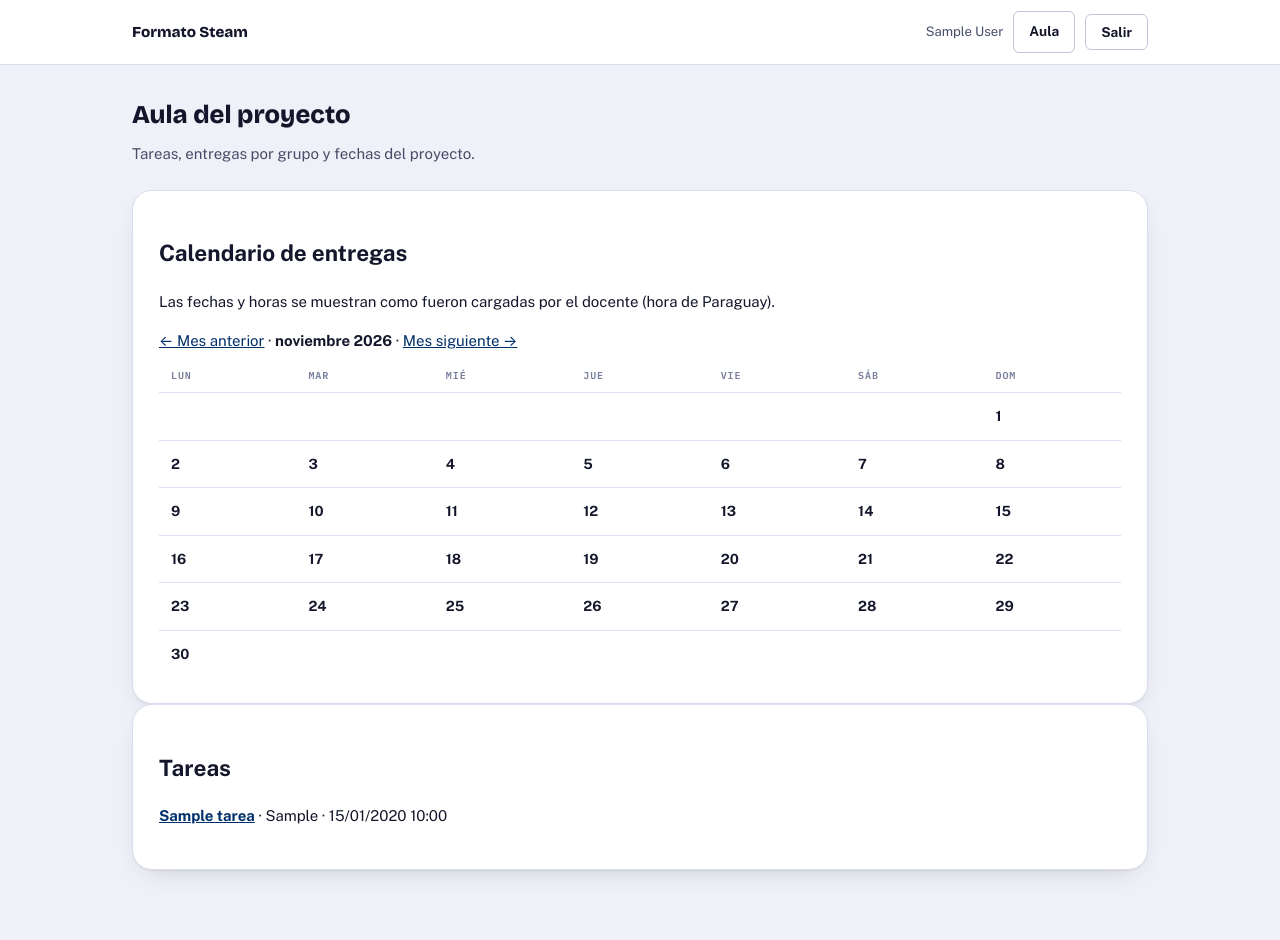
After one commit to marian876/steam, a Laravel app: page /aula in a window 1280 px wide. The commit adds this page. Run offline with Laravel 12, Linux system fonts and the light colour scheme; a user stored in the database is signed in; tables that the repository leaves empty hold one stand-in row (values such as "Sample post").

Commit message:
Preparar aula con entregas grupales y calendario

```diff
--- /dev/null
+++ b/app/Http/Controllers/AulaController.php
@@ -0,0 +1,147 @@
+<?php
+
+namespace App\Http\Controllers;
+
+use App\Models\Grupo;
+use App\Models\User;
+use Carbon\Carbon;
+use Illuminate\Http\Request;
+use Illuminate\Support\Facades\DB;
+use Illuminate\Support\Facades\Storage;
+use Illuminate\Validation\Rule;
+
+class AulaController extends Controller
+{
+    private function docente(Request $request): void
+    {
+        abort_unless($request->user()->esDocente(), 403);
+    }
+
+    private function acceder(Request $request, object $tarea): void
+    {
+        if ($request->user()->esDocente()) {
+            return;
+        }
+        abort_unless($request->user()->esAlumno() && DB::table('aula_integrantes_autorizados')
+            ->where('user_id', $request->user()->id)->where('grupo_id', $tarea->grupo_id)->exists()
+            && DB::table('grupo_user')->where('user_id', $request->user()->id)->where('grupo_id', $tarea->grupo_id)->exists(), 404);
+    }
+
+    public function index(Request $request)
+    {
+        $user = $request->user();
+        $mes = $request->query('mes', now('America/Asuncion')->format('Y-m'));
+        if (! is_string($mes) || ! preg_match('/^\d{4}-(0[1-9]|1[0-2])$/', $mes)) {
+            $mes = now('America/Asuncion')->format('Y-m');
+        }
+        $tareas = DB::table('aula_tareas')->orderByRaw('vence_en IS NULL')->orderBy('vence_en');
+        if (! $user->esDocente()) {
+            $tareas->whereIn('grupo_id', DB::table('aula_integrantes_autorizados')->where('user_id', $user->id)->select('grupo_id'))
+                ->whereIn('grupo_id', DB::table('grupo_user')->where('user_id', $user->id)->select('grupo_id'));
+        }
+
+        return view('aula.index', [
+            'tareas' => $tareas->get(),
+            'grupos' => $user->esDocente() ? Grupo::ordenados()->get() : collect(),
+            'usuarios' => $user->esDocente() ? User::where('rol', User::ROL_ALUMNO)->orderBy('name')->get() : collect(),
+            'mes' => Carbon::createFromFormat('!Y-m', $mes, 'America/Asuncion'),
+        ]);
+    }
+
+    public function crearTarea(Request $request)
+    {
+        $this->docente($request);
+        $datos = $request->validate([
+            'grupo_id' => ['required', 'integer', Rule::exists('grupos', 'id')->where('activo', true)],
+            'titulo' => ['required', 'string', 'max:180'],
+            'materia' => ['required', 'string', 'max:100'],
+            'consigna' => ['required', 'string', 'max:10000'],
+            'vence_en' => ['nullable', 'date'],
+        ]);
+        $datos['docente_id'] = $request->user()->id;
+        $datos['created_at'] = $datos['updated_at'] = now();
+        DB::table('aula_tareas')->insert($datos);
+
+        return redirect('/aula')->with('aviso', 'Tarea creada.');
+    }
+
+    public function mostrar(Request $request, int $tarea)
+    {
+        $actividad = DB::table('aula_tareas')->where('id', $tarea)->first();
+        abort_unless($actividad, 404);
+        $this->acceder($request, $actividad);
+        $entregas = DB::table('aula_entregas')->where('tarea_id', $tarea)->orderByDesc('id')->get();
+        $devoluciones = DB::table('aula_devoluciones')->whereIn('entrega_id', $entregas->pluck('id'))->orderBy('id')->get()->groupBy('entrega_id');
+
+        return view('aula.tarea', compact('actividad', 'entregas', 'devoluciones'));
+    }
+
+    public function entregar(Request $request, int $tarea)
+    {
+        $actividad = DB::table('aula_tareas')->where('id', $tarea)->first();
+        abort_unless($actividad, 404);
+        abort_unless($request->user()->esAlumno(), 403);
+        $this->acceder($request, $actividad);
+        abort_unless(Grupo::where('id', $actividad->grupo_id)->where('activo', true)->exists(), 403);
+        $datos = $request->validate([
+            'archivo' => ['required', 'file', 'mimes:pdf,docx,xlsx,pptx,png,jpg,jpeg', 'extensions:pdf,docx,xlsx,pptx,png,jpg,jpeg', 'max:20480'],
+            'comentario' => ['nullable', 'string', 'max:5000'],
+        ]);
+        $archivo = $request->file('archivo')->store('entregas', 'local');
+        abort_unless($archivo, 500);
+        DB::table('aula_entregas')->insert([
+            'tarea_id' => $tarea, 'alumno_id' => $request->user()->id,
+            'archivo' => $archivo, 'nombre_original' => basename($request->file('archivo')->getClientOriginalName()),
+            'comentario' => $datos['comentario'] ?? null, 'created_at' => now(), 'updated_at' => now(),
+        ]);
+
+        return back()->with('aviso', 'Entrega del grupo guardada. Se conserva el historial de versiones.');
+    }
+
+    public function descargar(Request $request, int $entrega)
+    {
+        $item = DB::table('aula_entregas')->where('id', $entrega)->first();
+        abort_unless($item, 404);
+        $tarea = DB::table('aula_tareas')->where('id', $item->tarea_id)->first();
+        abort_unless($tarea, 404);
+        $this->acceder($request, $tarea);
+        abort_unless(Storage::disk('local')->exists($item->archivo), 404);
+
+        return Storage::disk('local')->download($item->archivo, $item->nombre_original);
+    }
+
+    public function devolver(Request $request, int $entrega)
+    {
+        $this->docente($request);
+        abort_unless(DB::table('aula_entregas')->where('id', $entrega)->exists(), 404);
+        $datos = $request->validate(['comentario' => ['required', 'string', 'max:10000']]);
+        DB::table('aula_devoluciones')->insert(['entrega_id' => $entrega, 'docente_id' => $request->user()->id, 'comentario' => $datos['comentario'], 'created_at' => now(), 'updated_at' => now()]);
+
+        return back()->with('aviso', 'Devolución guardada para el grupo.');
+    }
+
+    public function autorizar(Request $request)
+    {
+        $this->docente($request);
+        $datos = $request->validate([
+            'user_id' => ['required', 'integer', Rule::exists('users', 'id')->where('rol', User::ROL_ALUMNO)],
+            'grupo_id' => ['required', 'integer', Rule::exists('grupos', 'id')->where('activo', true)],
+        ]);
+        $alumno = User::findOrFail($datos['user_id']);
+        $grupo = Grupo::findOrFail($datos['grupo_id']);
+        if ($alumno->curso) {
+            $esperado = (str_starts_with($grupo->curso, '2') ? '2do' : (str_starts_with($grupo->curso, '3') ? '3ro' : '')).' '.strtoupper($grupo->especialidad).' '.strtoupper($grupo->seccion);
+            abort_unless($esperado === $alumno->curso, 422, 'El grupo no corresponde al curso registrado del alumno.');
+        }
+        $ids = $alumno->grupos()->pluck('grupos.id')->push($grupo->id)->unique()->all();
+        if ($error = User::errorGruposAlumno($ids)) {
+            return back()->withErrors(['grupo_id' => $error]);
+        }
+        DB::transaction(function () use ($alumno, $grupo, $request) {
+            $alumno->grupos()->syncWithoutDetaching([$grupo->id]);
+            DB::table('aula_integrantes_autorizados')->updateOrInsert(['user_id' => $alumno->id, 'grupo_id' => $grupo->id], ['autorizado_por' => $request->user()->id, 'updated_at' => now(), 'created_at' => now()]);
+        });
+
+        return back()->with('aviso', 'Grupo asignado y acceso al aula habilitado.');
+    }
+}
--- a/app/Http/Controllers/MisGruposController.php
+++ b/app/Http/Controllers/MisGruposController.php
@@ -33,6 +33,8 @@ class MisGruposController extends Controller
     {
         $usuario = Auth::user();
 
+        abort_if($usuario->esAlumno(), 403, 'La asignación de grupos la realiza un administrador.');
+
         $datos = $request->validate([
             'grupo' => ['required', 'integer', Rule::exists('grupos', 'id')->where('activo', true)],
         ], [
--- a/app/Http/Controllers/PerfilController.php
+++ b/app/Http/Controllers/PerfilController.php
@@ -35,6 +35,9 @@ class PerfilController extends Controller
 
         $usuario->name = $datos['name'];
         $usuario->apellido = $datos['apellido'];
+        if (strtolower($datos['email']) !== strtolower($usuario->email)) {
+            $usuario->email_verified_at = null;
+        }
         $usuario->email = strtolower($datos['email']);
         if (! empty($datos['password'])) {
             $usuario->password = $datos['password'];
--- a/app/Http/Controllers/UsuarioController.php
+++ b/app/Http/Controllers/UsuarioController.php
@@ -112,6 +112,9 @@ class UsuarioController extends Controller
 
         $usuario->name = $datos['name'];
         $usuario->apellido = $datos['apellido'];
+        if (strtolower($datos['email']) !== strtolower($usuario->email)) {
+            $usuario->email_verified_at = null;
+        }
         $usuario->email = strtolower($datos['email']);
         $usuario->rol = $datos['rol'];
         if (Schema::hasColumn('users', 'activo')) {
--- /dev/null
+++ b/app/Http/Middleware/CuentaActiva.php
@@ -0,0 +1,22 @@
+<?php
+
+namespace App\Http\Middleware;
+
+use Closure;
+use Illuminate\Http\Request;
+use Symfony\Component\HttpFoundation\Response;
+
+class CuentaActiva
+{
+    /**
+     * Handle an incoming request.
+     *
+     * @param  Closure(Request): (Response)  $next
+     */
+    public function handle(Request $request, Closure $next): Response
+    {
+        abort_if($request->user()->activo === false, 403, 'La cuenta está desactivada.');
+
+        return $next($request);
+    }
+}
--- a/app/Models/User.php
+++ b/app/Models/User.php
@@ -11,7 +11,7 @@ use Illuminate\Database\Eloquent\Relations\BelongsToMany;
 use Illuminate\Foundation\Auth\User as Authenticatable;
 use Illuminate\Notifications\Notifiable;
 
-#[Fillable(['name', 'apellido', 'email', 'rol', 'password', 'activo'])]
+#[Fillable(['name', 'apellido', 'email', 'rol', 'password', 'activo', 'curso'])]
 #[Hidden(['password', 'remember_token'])]
 class User extends Authenticatable
 {
@@ -22,14 +22,19 @@ class User extends Authenticatable
 
     public const ROL_DOCENTE = 'docente';
 
+    public const ROL_COORDINADOR = 'coordinador';
+
     public const ROL_ALUMNO = 'alumno';
 
     /** Roles que se pueden asignar desde "Usuarios y roles". */
     public const ROLES = [
         self::ROL_ADMIN => 'Administrador',
-        self::ROL_DOCENTE => 'Docente',
+        self::ROL_COORDINADOR => 'Coordinador',
+        self::ROL_DOCENTE => 'Profesor',
         self::ROL_ALUMNO => 'Alumno',
     ];
+
+    public const CURSOS = ['2do BATAN A', '2do BATAN B', '3ro BATAN A', '3ro BATAN B', '3ro BATAN C'];
 
     /**
      * Get the attributes that should be cast.
@@ -48,7 +53,7 @@ class User extends Authenticatable
     public function esDocente(): bool
     {
         // El administrador también entra a todo lo de docente.
-        return $this->rol === self::ROL_DOCENTE || $this->rol === self::ROL_ADMIN;
+        return in_array($this->rol, [self::ROL_DOCENTE, self::ROL_COORDINADOR, self::ROL_ADMIN], true);
     }
 
     public function esAdmin(): bool
@@ -93,16 +98,13 @@ class User extends Authenticatable
         return self::ROLES[$this->rol] ?? ucfirst((string) $this->rol);
     }
 
-    /**
-     * El rol sale del dominio del correo institucional.
-     * Devuelve null si el dominio no pertenece al colegio.
-     */
+    /** El registro público acepta ambos dominios y crea únicamente alumnos. */
     public static function rolSegunCorreo(string $email): ?string
     {
         $dominio = strtolower(substr(strrchr($email, '@') ?: '', 1));
 
         return match ($dominio) {
-            'sil.edu.py' => self::ROL_DOCENTE,
+            'sil.edu.py' => self::ROL_ALUMNO,
             'alumnos.sil.edu.py' => self::ROL_ALUMNO,
             default => null,
         };
--- a/resources/site/inicio.html
+++ b/resources/site/inicio.html
@@ -693,6 +693,10 @@
             menu.className = "menu-desplegable";
             menu.hidden = true;
 
+            var aA = document.createElement("a");
+            aA.href = "/aula"; aA.textContent = "Aula del proyecto";
+            menu.appendChild(aA);
+
             if (yo.docente) {
               var aP = document.createElement("a");
               aP.href = "/panel"; aP.textContent = "Panel";
--- /dev/null
+++ b/resources/views/aula/index.blade.php
@@ -0,0 +1,33 @@
+@extends('layouts.base')
+@section('titulo', 'Aula del proyecto')
+@section('contenido')
+<h1>Aula del proyecto</h1>
+<p class="bajada">Tareas, entregas por grupo y fechas del proyecto.</p>
+@if(session('aviso')) <div class="aviso">{{ session('aviso') }}</div> @endif
+@if($errors->any()) <div class="errores"><ul>@foreach($errors->all() as $error)<li>{{ $error }}</li>@endforeach</ul></div> @endif
+<div class="tarjeta"><h2>Calendario de entregas</h2><p>Las fechas y horas se muestran como fueron cargadas por el docente (hora de Paraguay).</p>
+<p><a href="/aula?mes={{ $mes->copy()->subMonth()->format('Y-m') }}">← Mes anterior</a> · <strong>{{ $mes->copy()->locale('es')->translatedFormat('F Y') }}</strong> · <a href="/aula?mes={{ $mes->copy()->addMonth()->format('Y-m') }}">Mes siguiente →</a></p>
+@php($fechas = $tareas->filter(fn ($t) => $t->vence_en && \Carbon\Carbon::parse($t->vence_en)->format('Y-m') === $mes->format('Y-m'))->groupBy(fn ($t) => (int) \Carbon\Carbon::parse($t->vence_en)->format('j')))
+<div style="overflow-x:auto"><table class="lista" aria-label="Calendario de entregas"><thead><tr>@foreach(['Lun','Mar','Mié','Jue','Vie','Sáb','Dom'] as $dia)<th scope="col">{{ $dia }}</th>@endforeach</tr></thead><tbody>
+@for($semana = 0; $semana < 6; $semana++)
+<tr>@for($col = 0; $col < 7; $col++) @php($dia = $semana * 7 + $col - ($mes->dayOfWeekIso - 1) + 1)
+<td>@if($dia > 0 && $dia <= $mes->daysInMonth)<strong>{{ $dia }}</strong>@foreach($fechas->get($dia, collect()) as $item)<div><a href="/aula/tareas/{{ $item->id }}">{{ $item->titulo }}</a><br>{{ \Carbon\Carbon::parse($item->vence_en)->format('H:i') }}</div>@endforeach @endif</td>@endfor</tr>
+@endfor</tbody></table></div>
+</div>
+<div class="tarjeta"><h2>Tareas</h2>
+@forelse($tareas as $t)
+<p><a href="/aula/tareas/{{ $t->id }}"><strong>{{ $t->titulo }}</strong></a> · {{ $t->materia }} · {{ $t->vence_en ? \Carbon\Carbon::parse($t->vence_en)->format('d/m/Y H:i') : 'Sin fecha' }}</p>
+@empty <p>No hay tareas disponibles. Si sos alumno, un profesor o administrador debe asignarte un grupo.</p> @endforelse
+</div>
+@if(auth()->user()->esDocente())
+<div class="tarjeta"><h2>Crear tarea y fecha de entrega</h2><form method="POST" action="/aula/tareas">@csrf
+<div class="campo"><label>Grupo</label><select name="grupo_id" required>@foreach($grupos as $g)<option value="{{ $g->id }}">{{ $g->nombre() }}</option>@endforeach</select></div>
+<div class="campo"><label>Título</label><input name="titulo" required maxlength="180"></div><div class="campo"><label>Materia</label><input name="materia" required maxlength="100"></div>
+<div class="campo"><label>Consigna</label><textarea name="consigna" required maxlength="10000"></textarea></div><div class="campo"><label>Fecha y hora de entrega (opcional)</label><input type="datetime-local" name="vence_en"></div><button class="btn-p">Crear tarea</button></form></div>
+@endif
+@if(auth()->user()->esDocente())
+<div class="tarjeta"><h2>Asignar alumno a un grupo</h2><p>Comprobá la identidad del alumno y seleccioná un grupo de su curso.</p><form method="POST" action="/aula/autorizaciones">@csrf
+<div class="campo"><label>Alumno</label><select name="user_id" required>@foreach($usuarios as $u)<option value="{{ $u->id }}">{{ $u->nombreCompleto() }} · {{ $u->curso ?: 'Curso no registrado' }} · {{ $u->email }}</option>@endforeach</select></div>
+<div class="campo"><label>Grupo</label><select name="grupo_id" required>@foreach($grupos as $g)<option value="{{ $g->id }}">{{ $g->nombre() }}</option>@endforeach</select></div><button class="btn-p">Asignar grupo</button></form></div>
+@endif
+@endsection
--- a/resources/views/layouts/base.blade.php
+++ b/resources/views/layouts/base.blade.php
@@ -338,6 +338,7 @@
       @auth
       <div class="tb-usuario">
         <span>{{ auth()->user()->name }}</span>
+        <a class="boton btn-s" href="/aula">Aula</a>
         @if(auth()->user()->esDocente())
         <a class="boton btn-s" href="/panel">Panel</a>
         @endif
--- a/resources/views/panel/roles.blade.php
+++ b/resources/views/panel/roles.blade.php
@@ -17,8 +17,9 @@
 
 @php($info = [
   'admin' => ['Gestiona usuarios, roles y grupos. Tiene además todo lo del docente.', true, true],
-  'docente' => ['Entra al panel y administra prompts, videos y ejemplos. Tiene grupos a cargo.', true, false],
-  'alumno' => ['Usa el sitio (Formato STEAM, defensa oral, sitio web) y elige su grupo.', false, false],
+  'coordinador' => ['Accede al panel y a las funciones docentes del aula.', true, false],
+  'docente' => ['Administra tareas, devoluciones y asigna alumnos a grupos.', true, false],
+  'alumno' => ['Se registra con su curso y trabaja en el grupo que le asignen.', false, false],
 ])
 
 <div class="tbl-toolbar" data-tabla="tabla-roles">
--- a/routes/web.php
+++ b/routes/web.php
@@ -1,5 +1,6 @@
 <?php
 
+use App\Http\Controllers\AulaController;
 use App\Http\Controllers\Auth\RegistroController;
 use App\Http\Controllers\Auth\SesionController;
 use App\Http\Controllers\EjemploController;
@@ -12,6 +13,7 @@ use App\Http\Controllers\ProyectoController;
 use App\Http\Controllers\ProyectosAnterioresController;
 use App\Http\Controllers\UsuarioController;
 use App\Http\Controllers\VideoController;
+use App\Http\Middleware\CuentaActiva;
 use App\Http\Middleware\EsAdmin;
 use App\Http\Middleware\EsDocente;
 use App\Models\Ejemplo;
@@ -161,6 +163,16 @@ Route::middleware('guest')->group(function () {
 
 Route::post('/salir', [SesionController::class, 'salir'])->middleware('auth');
 
+Route::middleware(['auth', CuentaActiva::class])->prefix('aula')->group(function () {
+    Route::get('/', [AulaController::class, 'index']);
+    Route::post('/tareas', [AulaController::class, 'crearTarea']);
+    Route::get('/tareas/{tarea}', [AulaController::class, 'mostrar']);
+    Route::post('/tareas/{tarea}/entregas', [AulaController::class, 'entregar']);
+    Route::get('/entregas/{entrega}/archivo', [AulaController::class, 'descargar']);
+    Route::post('/entregas/{entrega}/devoluciones', [AulaController::class, 'devolver']);
+    Route::post('/autorizaciones', [AulaController::class, 'autorizar']);
+});
+
 // Mis grupos: el alumno ve sus grupos y elige el de un año nuevo.
 Route::middleware('auth')->group(function () {
     Route::get('/mis-grupos', [MisGruposController::class, 'mostrar']);
@@ -169,7 +181,7 @@ Route::middleware('auth')->group(function () {
 
 /* ---------- Panel docente ---------- */
 
-Route::middleware(['auth', EsDocente::class])->prefix('panel')->group(function () {
+Route::middleware(['auth', CuentaActiva::class, EsDocente::class])->prefix('panel')->group(function () {
     Route::get('/', [PanelController::class, 'index']);
     Route::get('/prompts/nuevo', [PanelController::class, 'crear']);
     Route::post('/prompts', [PanelController::class, 'guardar']);
@@ -239,4 +251,4 @@ Route::get('/plantilla-docente', function () {
     abort_unless(is_file($ruta), 404);
 
     return response()->download($ruta, 'Plantilla_Formato_STEAM.docx');
-})->middleware(['auth', EsDocente::class]);
+})->middleware(['auth', CuentaActiva::class, EsDocente::class]);
```
Also changed, not shown: app/Http/Controllers/Auth/RegistroController.php (+6 -16 lines), database/instalacion/actualizar_aula_2026.sql (added, +68 -0 lines), resources/views/aula/tarea.blade.php (added, +14 -0 lines), resources/views/auth/registro.blade.php (+9 -27 lines), resources/views/mis-grupos.blade.php (+1 -19 lines), resources/views/panel/usuario.blade.php (+1 -8 lines), tests/Feature/AulaTest.php (added, +107 -0 lines), database/migrations/2026_11_27_001520_crear_tareas_y_entregas_grupales.php (added), database/migrations/2026_11_27_001930_completar_esquema_cuentas_y_grupos.php (added).
